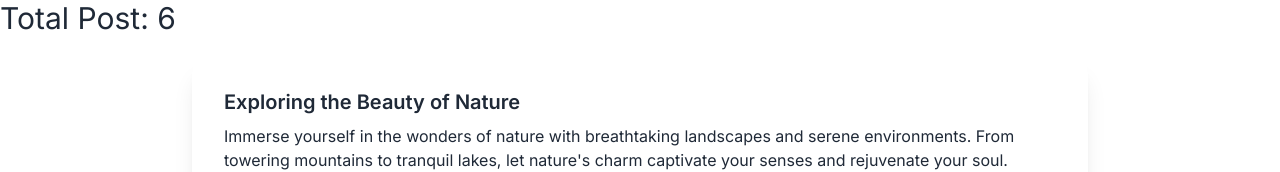
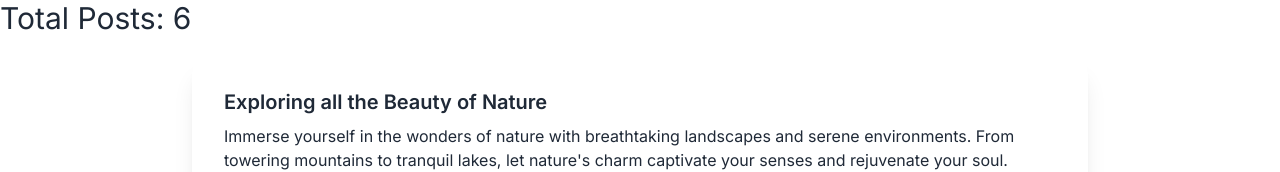
Before and after one commit to Farok-Hossain/nextjs-data-fetching, a Next.js app: page /posts in a window 1280 px wide. Shown: the top 172 px of the page. Built offline with nearby package versions, Linux system fonts and the light colour scheme; data requests are answered from the project's data file.

Commit message:
ssr applying

```diff
--- a/db.json
+++ b/db.json
@@ -2,9 +2,9 @@
   "posts": [
     {
       "id": 1,
-      "title": "Exploring the Beauty of Nature",
+      "title": "Exploring all the Beauty of Nature",
       "description": "Immerse yourself in the wonders of nature with breathtaking landscapes and serene environments. From towering mountains to tranquil lakes, let nature's charm captivate your senses and rejuvenate your soul.",
-      "likes_count": 150
+      "likes_count": 350
     },
     {
       "id": 2,
@@ -16,7 +16,7 @@
       "id": 3,
       "title": "Unveiling Ancient Mysteries",
       "description": "Embark on an archaeological adventure to uncover the secrets of ancient civilizations. Explore lost cities, decipher ancient scripts, and delve into the mysteries that have puzzled historians for centuries.",
-      "likes_count": 180
+      "likes_count": 280
     },
     {
       "id": 4,
--- a/src/app/posts/page.js
+++ b/src/app/posts/page.js
@@ -2,13 +2,13 @@ import React from "react";
 
 const PostsPage = async () => {
   const res = await fetch("http://localhost:5000/posts", {
-    cache: "force-cache",
+    cache: "no-store",
   });
   const posts = await res.json();
   //   console.log(posts);
   return (
     <div className="w-full">
-      <h1 className="text-3xl">Total Post: {posts.length} </h1>
+      <h1 className="text-3xl">Total Posts: {posts.length} </h1>
       {posts.map((post) => (
         <div
           key={post.id}
```
